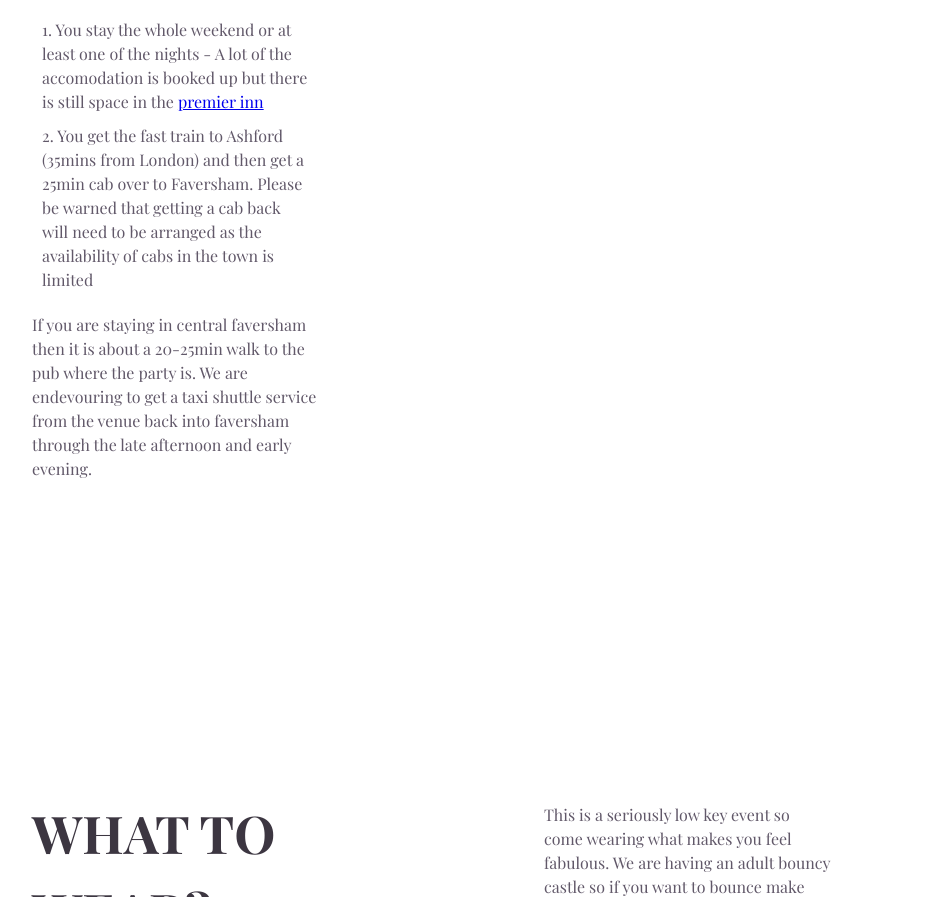
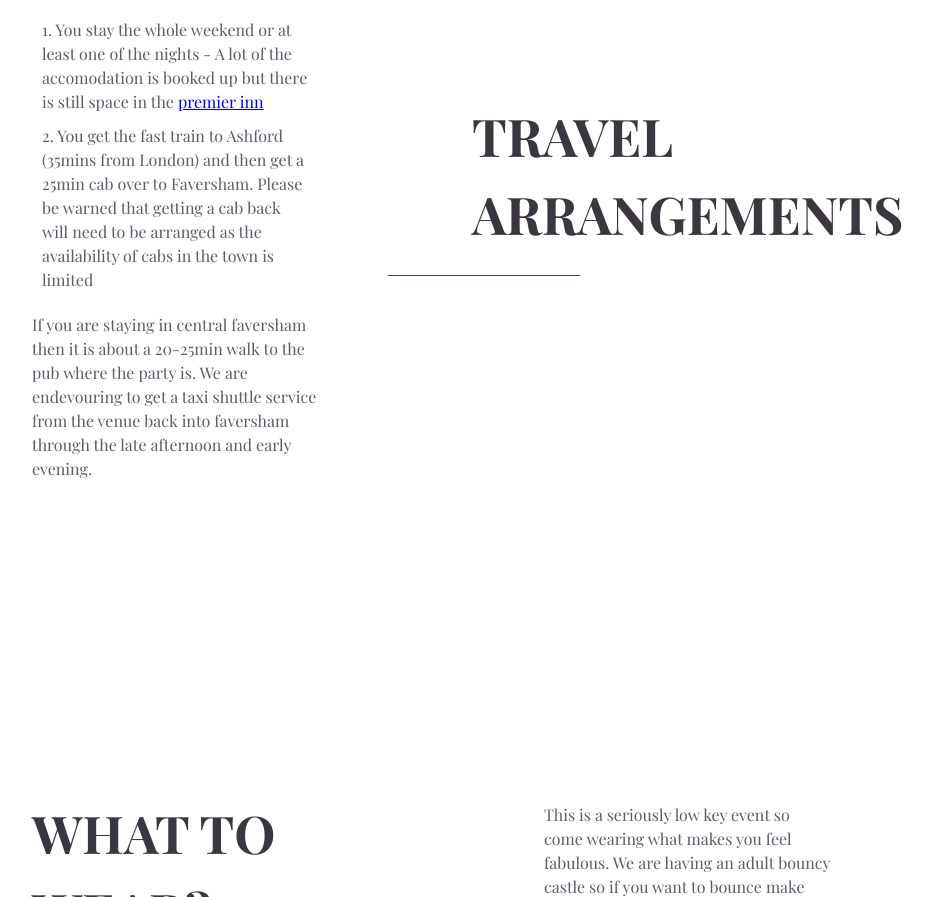
Before and after one commit to nwrigh/wedding, a plain HTML site: page index.html in a window 1280 px wide. Shown: the part 2864-3761 px from the top of the page, without its empty margins (208-1141 px from the left). Drawn offline with nearby package versions, Linux system fonts and the light colour scheme.

Commit message:
Changed padding

```diff
--- a/index.html
+++ b/index.html
@@ -119,8 +119,9 @@
             </ul>
           </span>
           <span class="support__btn-sescr">If you are staying in central faversham then it is about a 20-25min walk to the pub where the party is. We are endevouring to get a taxi shuttle service from the venue back into faversham through the late afternoon and early evening.</span>
-          <div class="support__btn-wrap">
-          </div>
+        </div>
+        <div class="support__title-wrap">
+          <h3 class="support__title">Travel Arrangements</h3>
         </div>
       </div>
     </section>
```
